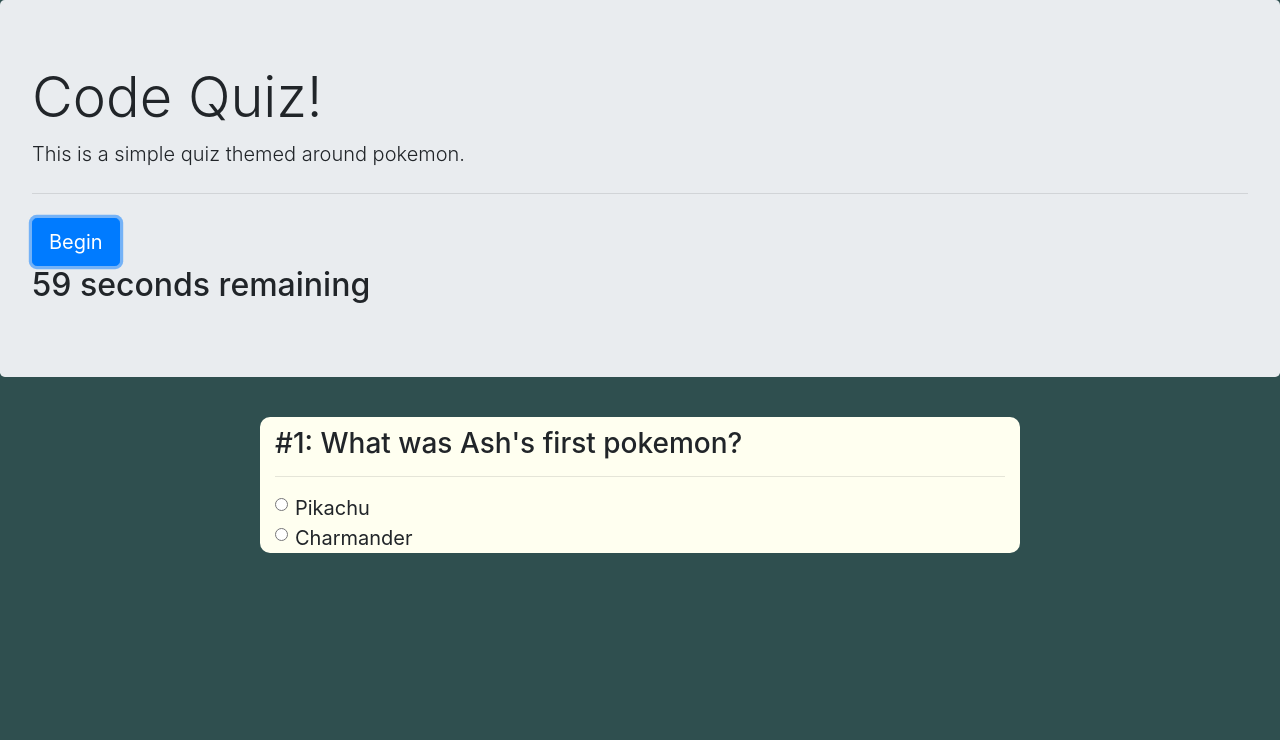
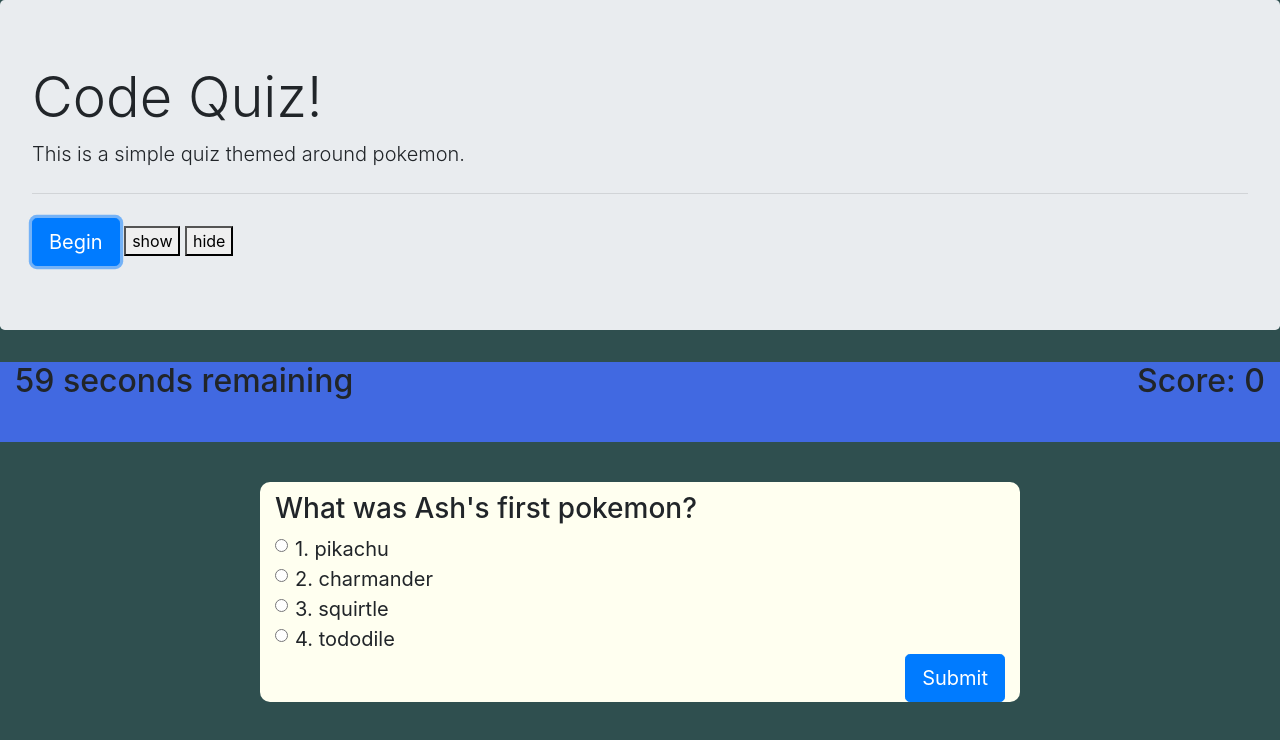
Before and after one commit to jrjimenez221/codeQuiz, a plain HTML site: page index.html in a window 1280 px wide. Both pictures are taken after a click on the button "Begin". Drawn offline with nearby package versions, Linux system fonts and the light colour scheme.

Commit message:
On submit questions now loop, radio buttons cleared.

```diff
--- a/assets/stylesheet.css
+++ b/assets/stylesheet.css
@@ -4,11 +4,15 @@ body{
 .sector{
     margin-top: 5vh;
 }
+#quizHeader{
+    margin: 0;
+    background-color: royalblue;
+    height: 10vh;
+}
 .questionBox{
     background-color: royalblue;
     border-radius: 10px;
     background-color: ivory;
-
 }
 .theQuestion{
     margin: 10px 0px 0px 0px;
@@ -22,8 +26,6 @@ footer{
     position: fixed;
     bottom: 0;
     right: 0;
-
-
 }
 label{
     font-size: 20px;
--- a/index.html
+++ b/index.html
@@ -11,7 +11,6 @@
     <script src="https://stackpath.bootstrapcdn.com/bootstrap/4.1.3/js/bootstrap.min.js" integrity="sha384-ChfqqxuZUCnJSK3+MXmPNIyE6ZbWh2IMqE241rYiqJxyMiZ6OW/JmZQ5stwEULTy" crossorigin="anonymous"></script>
     <link rel="stylesheet" type="text/css" href="./assets/stylesheet.css">
     <link href="https://fonts.googleapis.com/css2?family=Press+Start+2P&display=swap" rel="stylesheet">
-
   </head>
 <body>
 
@@ -20,35 +19,58 @@
     <p class="lead">This is a simple quiz themed around pokemon.</p>
     <hr class="my-4">
     <a id="startButton" class="btn btn-primary btn-lg" href="#" role="button">Begin</a>
-    <h2 id="timer">Time</h2>
+    <button id="reveal">show</button>
+    <button id="hide">hide</button>
+
   </div> <!--end of header-->
+
+  <div class="container-fluid" style="padding: 0;">
+
+    <header id="quizHeader" class="row justify-content-between">
+      <h2 id="timer" class="col-auto">Time</h2>
+      <h2 id="score" class="col-auto">Score: 0</h2>
+    </header>
+  </div>
+
 
 
   <div class="theField"> <!--beginning of main content-->
 
     <div class="container">
 
+
+
+
+
+
       <!--question1-->
-      <div id="question-1" class="row justify-content-md-center sector">
+      <form id="question-box" class="row justify-content-md-center sector">
         <div class="col-md-8 questionBox">
           <div class="theQuestion">
-            <h3>#1: What was Ash's first pokemon?<hr/></h3>
+            <h3 id="question"><hr/></h3>
           </div>
           <!--the options-->
           <div class="form-check">
-            <input class="form-check-input correctBtn" type="radio" name="exampleRadios" id="exampleRadios1" value="option1">
-            <label class="form-check-label" for="exampleRadios1">Pikachu</label>
+            <input class="form-check-input correctBtn" type="radio" name="option" id="option0">
+            <label id="firstChoice" class="form-check-label" for="option0"></label>
           </div>
           <div class="form-check">
-            <input class="form-check-input wrongBtn" type="radio" name="exampleRadios" id="exampleRadios2" value="option2">
-            <label class="form-check-label" for="exampleRadios2">Charmander</label>
+            <input class="form-check-input correctBtn" type="radio" name="option" id="option1">
+            <label id="secondChoice" class="form-check-label" for="option1"></label>
           </div>
-
+          <div class="form-check">
+            <input class="form-check-input correctBtn" type="radio" name="option" id="option2">
+            <label id="thirdChoice" class="form-check-label" for="option2"></label>
+          </div>
+          <div class="form-check">
+            <input class="form-check-input correctBtn" type="radio" name="option" id="option3">
+            <label id="fourthChoice" class="form-check-label" for="option3"></label>
+          </div>
+          <a id="answerBtn" type="submit" class="btn btn-primary btn-lg" style="float: right;" href="#" role="button">Submit</a>
         </div>
+      </form>
 
 
-
-      </div>
 
 
     </div> <!--end of container-->
@@ -64,3 +86,7 @@
 
 </body>
 </html>
+
+<!--
+  $('input[name=exampleRadios]:checked', '#myForm').val()
+-->
--- a/script.js
+++ b/script.js
@@ -1,49 +1,74 @@
 //set global variables
-let score = 0
-let quizActive = false
-console.log("hello")
-console.log(5)
-let $question1 = $("#question-1")
-$('#question1').css('visibility', 'visible');
+let score = 00;
+let quizActive = false;
+let timeLeft = 60;
+let questions = [
+  {
+    question: "What was Ash's first pokemon?",
+    answers: ["pikachu", "charmander", "squirtle", "tododile"],
+    correctA: 0,
+  },
+  {
+    question: "What type is Charmander?",
+    answers: ["Water", "Fire", "Dragon", "Fairy"],
+    correctA: 1,
+  },
+  {
+    question: "Which of the following is a 3rd gen pokemon",
+    answers: ["Entei", "Sudowoodo", "Sandshew", "Flygon"],
+    correctA: 3,
+  },
+];
+let currentQuestionIndex = 0
 
 
 function timer() {
-    var timeLeft = 60;
+  var timeInterval = setInterval(function () {
+    $("#timer").text(timeLeft + " seconds remaining");
+    timeLeft--;
+    console.log(timeLeft);
 
-    var timeInterval = setInterval(function() {
-      $("#timer").text( timeLeft + " seconds remaining");
-      timeLeft--;
-      console.log(timeLeft)
+    if (timeLeft === 0) {
+      $("#timer").text("Time's Up");
+      quizOver();
+      clearInterval(timeInterval);
+    }
+  }, 1000);
+}
+function quizOver() {
+  let initials = prompt("Enter your initials");
+  console.log(initials + ": " + score);
+}
 
-      if (timeLeft === 0) {
-        $("#timer").text("Time's Up");
-        //quizOver();
-        clearInterval(timeInterval);
-      }
+//begin the quiz
+function quiz() {
+  console.log("fds");
+  firstQuestion()
+}
 
-    }, 1000);
+function firstQuestion() {
+
+  const onQuestion = questions[currentQuestionIndex];
+  $("#question").text(onQuestion.question)
+  $("#firstChoice").text("1. " + onQuestion.answers[0])
+  $("#secondChoice").text("2. " + onQuestion.answers[1])
+  $("#thirdChoice").text("3. " + onQuestion.answers[2])
+  $("#fourthChoice").text("4. " + onQuestion.answers[3])
 }
 
 
+$("#answerBtn").on("click", function(event){
+  currentQuestionIndex = currentQuestionIndex + 1
+  // if (questions[currentQuestionIndex].correctA =  {
 
-//begin the quiz
-function quiz() {
-    //timer()
-    console.log("fds")
-  //$("#start-button").on("click", function(){
-  //    let quizActive = true
-  //    $(".correctBtn").on("click", function(event){
-  //        $("#score").text(score += 10)
-  //    })
-  //
-  //
-  //
-  //})
-}
+  // })
+  document.querySelector("input[name='option']:checked").checked = false;
+  firstQuestion()
+})
 
 
-$("#startButton").on("click", function(event){
-    console.log("startquiz button working")
-    timer()
-    quiz()
-})
+
+$("#startButton").on("click", function (event) {
+  timer();
+  quiz();
+});
```
Also changed, not shown: 1 other file.
